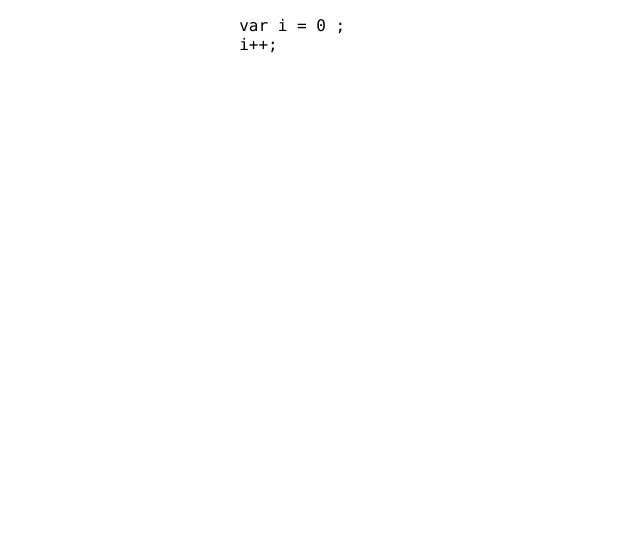
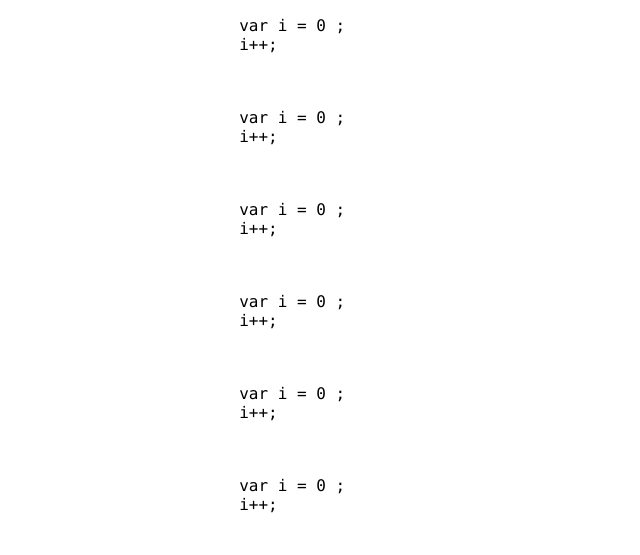
Before and after one commit to HowardTangHw/demo, a plain HTML site: page pre.html in a window 1280 px wide. Shown: the whole page, without its empty margins (0-640 px from the left). Drawn offline with Linux system fonts and the light colour scheme.

Commit message:
add something 2

```diff
--- a/pre.html
+++ b/pre.html
@@ -23,6 +23,32 @@
 			i++;
 
 		</pre>
+				<pre>
+			var i = 0 ;
+			i++;
+
+		</pre>
+				<pre>
+			var i = 0 ;
+			i++;
+
+		</pre>
+				<pre>
+			var i = 0 ;
+			i++;
+
+		</pre>
+				<pre>
+			var i = 0 ;
+			i++;
+
+		</pre>
+				<pre>
+			var i = 0 ;
+			i++;
+
+		</pre>
+
 	</body>
 
 </html>
```
